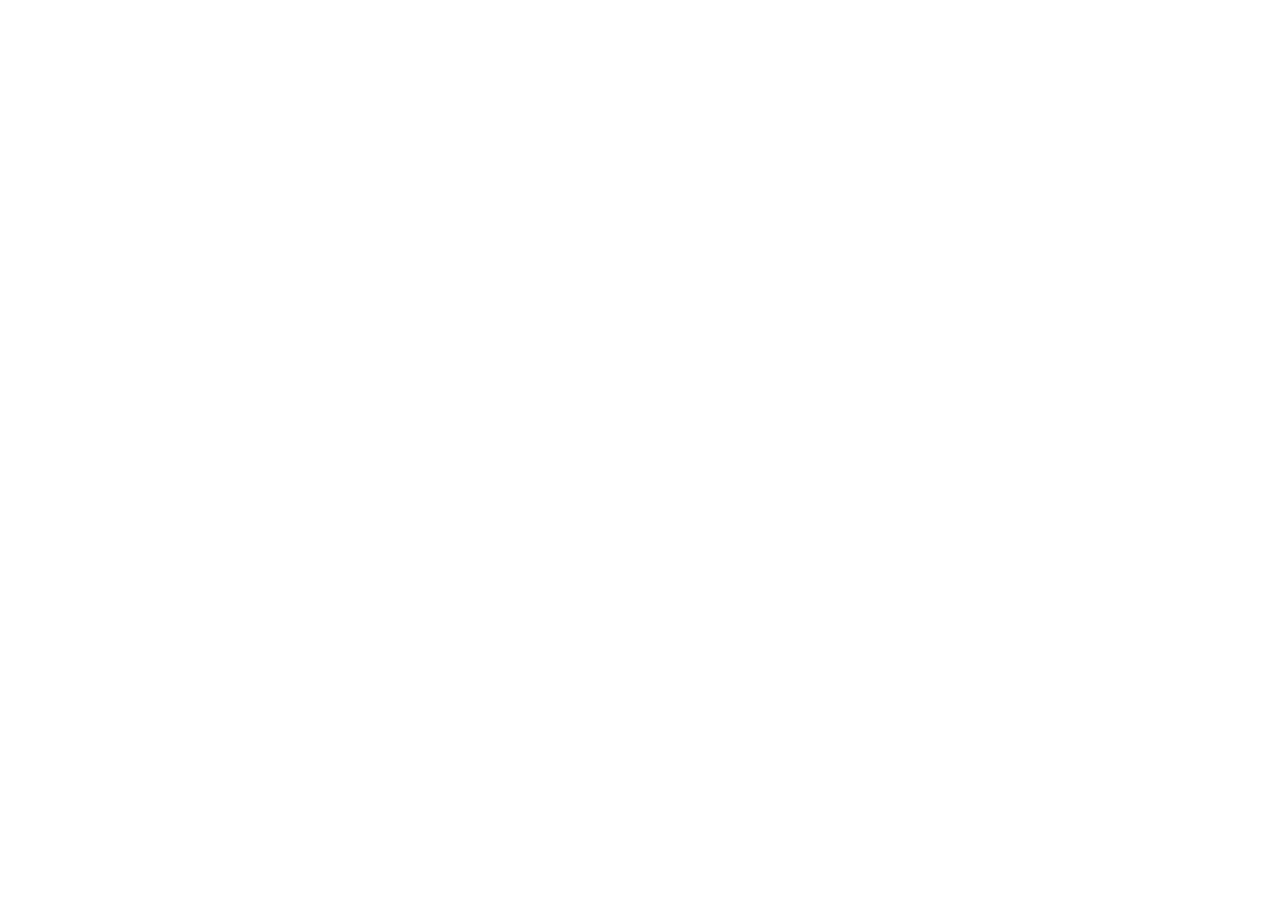
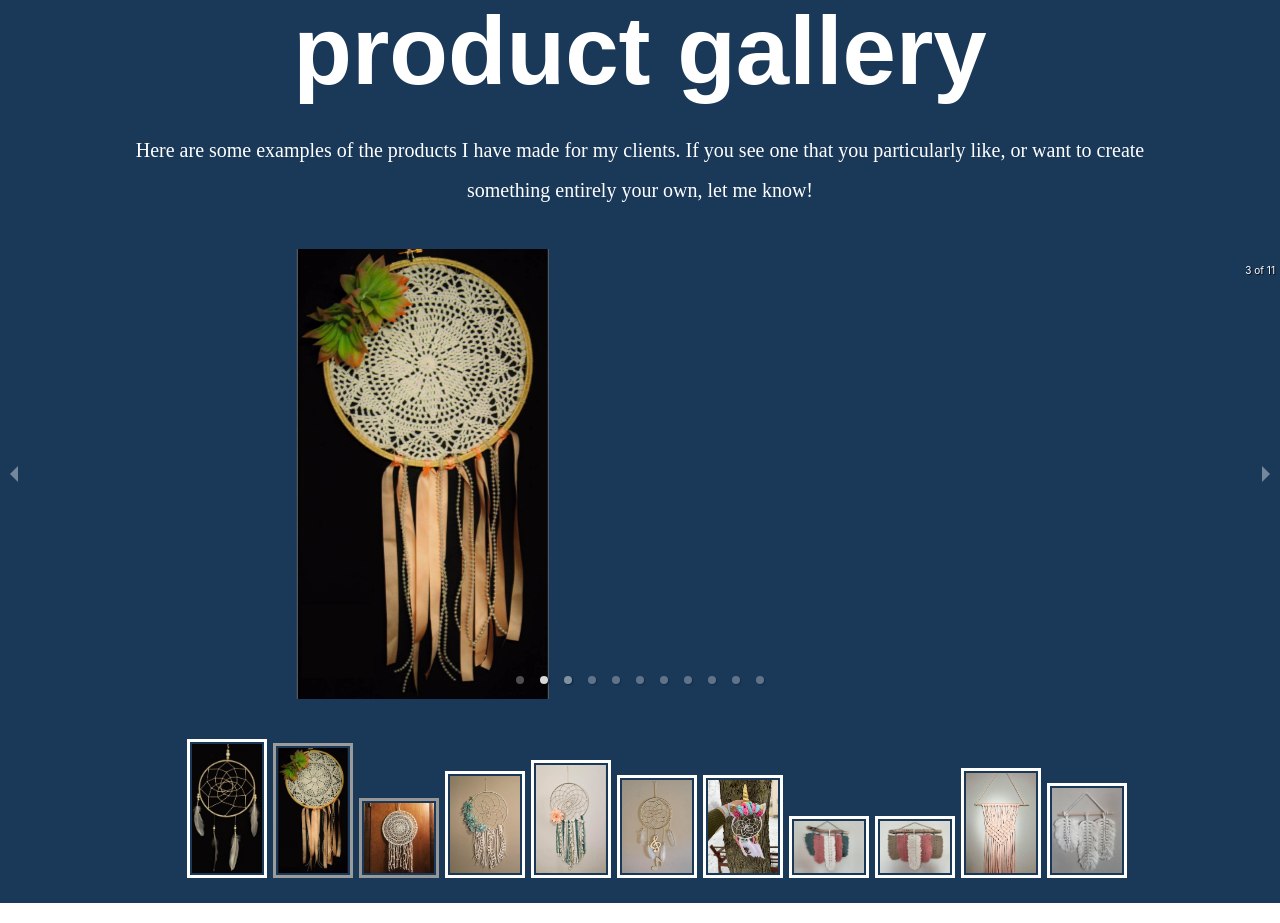
Before and after one commit to maxjacobzander/adrians-dream-opt2, a React (Create React App) app: page / in a window 1280 px wide. Shown: the part 2300-3223 px from the top of the page. Before the commit the page ends 2208 px from the top, so only its background shows below. Built offline with nearby package versions, Linux system fonts and the light colour scheme; a web font is replaced by a local one.

Commit message:
Added react-responsive-carousel to package and created Gallery component (resized in App.css) and added Gallery component to Home

```diff
--- a/package.json
+++ b/package.json
@@ -8,6 +8,7 @@
     "@testing-library/user-event": "^12.1.10",
     "react": "^17.0.2",
     "react-dom": "^17.0.2",
+    "react-responsive-carousel": "^3.2.18",
     "react-router-dom": "^5.2.0",
     "react-scripts": "4.0.3",
     "styled-components": "^5.3.0",
--- a/src/App.js
+++ b/src/App.js
@@ -3,7 +3,8 @@
 import Navbar from './components/Navbar';
 import { BrowserRouter as Router, Switch, Route } from 'react-router-dom';
 import Home from './components/pages/Home';
-import About from './components/pages/About';
+import AboutComponent from './components/AboutComponent';
+import Gallery from './components/Gallery';
 
 function App() {
   return (
@@ -12,7 +13,8 @@
         <Navbar />
         <Switch>
           <Route path='/' exact component={Home}/>
-          <Route path='/about' exact component={About}/>
+          <Route path='/about' exact component={AboutComponent}/>
+          <Route path='/gallery' exact component={Gallery} />
         </Switch>
       </Router>
     </div>
--- /dev/null
+++ b/src/components/Gallery.js
@@ -0,0 +1,96 @@
+import React from 'react';
+import { Carousel } from 'react-responsive-carousel';
+import "react-responsive-carousel/lib/styles/carousel.min.css";
+import styled from 'styled-components';
+import Img1 from '../assets/images/dreamcatchers/Dreamcatcher black background with feathers.jpeg';
+import Img2 from '../assets/images/dreamcatchers/Dreamcatcher with black background and flowers.jpeg';
+import Img3 from '../assets/images/dreamcatchers/Dreamcatcher for Turtle.jpeg';
+import Img4 from '../assets/images/dreamcatchers/Dreamcatcher with violet flowers.jpeg';
+import Img5 from '../assets/images/dreamcatchers/Dreamcatcher with white flower.jpeg';
+import Img6 from '../assets/images/dreamcatchers/Music Dreamcatcher.jpeg';
+import Img7 from '../assets/images/dreamcatchers/Unicorn Dreamcatcher.jpeg';
+import Img8 from '../assets/images/dreamcatchers/Feathers on stick tricolor.jpeg';
+import Img9 from '../assets/images/dreamcatchers/Feathers on stick white in middle.jpeg';
+import Img10 from '../assets/images/dreamcatchers/Heart Macrame.jpeg';
+import Img11 from '../assets/images/dreamcatchers/White feather on stick.jpeg';
+
+const Gallery = () => {
+
+    const GalleryCarousel = styled.div`
+        background: #1a3959;
+        height: auto;
+        color: #fff;
+        font-size: 20px;
+    `
+
+    const Header = styled.h1`
+        font-family: turbinado-pro, sans-serif;
+        font-weight: 700;
+        font-style: normal;
+        text-align: center;
+        font-size: 6rem;
+        margin-top: 5%;
+    `
+
+    const ProductMessage = styled.p`
+        display: flex;
+        width: 80%;
+        align-items: center;
+        text-align: center;
+        margin: auto;
+        font-family: factoria, serif;
+        font-weight: 300;
+        font-style: normal;
+        line-height: 2;
+        margin-bottom: 3%;
+        margin-top: -40px;
+    `
+
+    return (
+        <GalleryCarousel>
+        <br/>
+        <Header>product gallery</Header>
+        <ProductMessage>
+        Here are some examples of the products I have made for my clients. If you see one that you particularly like, or want to create something entirely your own, let me know!
+        </ProductMessage>
+            <Carousel infiniteLoop useKeyboardArrows autoPlay style={{height:"10px"}}>
+                <div>
+                    <img src={Img1} alt="Dreamcatcher with Black Background 1" />
+                </div>
+                <div>
+                    <img src={Img2} alt="Dreamcatcher with Black Background 2" />
+                </div>
+                <div>
+                    <img src={Img3} alt="Dreamcatcher for Turtle" />
+                </div>
+                <div>
+                    <img src={Img4} alt="Dreamcatcher with Violet Flowers" />
+                </div>
+                <div>
+                    <img src={Img5} alt="Dreamcatcher with White Flower" />
+                </div>
+                <div>
+                    <img src={Img6} alt="Music Dreamcatcher" />
+                </div>
+                <div>
+                    <img src={Img7} alt="Unicorn Dreamcatcher" />
+                </div>
+                <div>
+                    <img src={Img8} alt="Feathers on Stick, Tricolor" />
+                </div>
+                <div>
+                    <img src={Img9} alt="Feathers on Stick, White in Middle" />
+                </div>
+                <div>
+                    <img src={Img10} alt="Heart Macrame" />
+                </div>
+                <div>
+                    <img src={Img11} alt="White feather on Stick" />
+                </div>
+            </Carousel>
+
+        </GalleryCarousel>
+    );
+}
+
+export default Gallery;
--- a/src/components/pages/Home.js
+++ b/src/components/pages/Home.js
@@ -1,4 +1,6 @@
 import React from 'react';
+import AboutComponent from '../AboutComponent';
+import Gallery from '../Gallery';
 import Main from '../Main';
 import About from './About';
 
@@ -6,7 +8,8 @@
     return (
         <>
         <Main />
-        <About />
+        <AboutComponent />
+        <Gallery />
         </>
     );
 }
--- a/src/index.css
+++ b/src/index.css
@@ -10,4 +10,10 @@
 code {
   font-family: source-code-pro, Menlo, Monaco, Consolas, 'Courier New',
     monospace;
+
+  }
+
+.carousel li.slide img {
+  width: auto;
+  height: 450px;
 }
```
Also changed, not shown: 1 other file (tests, documents, lock files or other folders).
